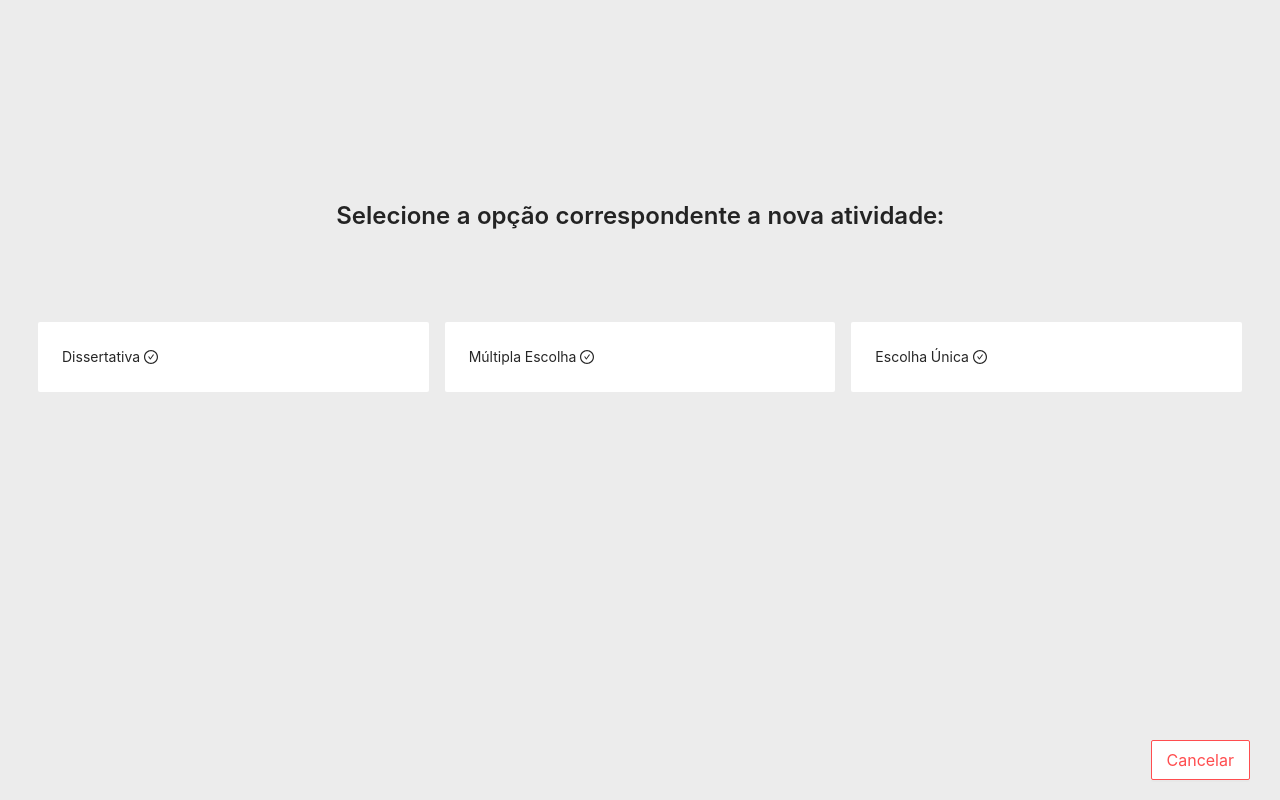
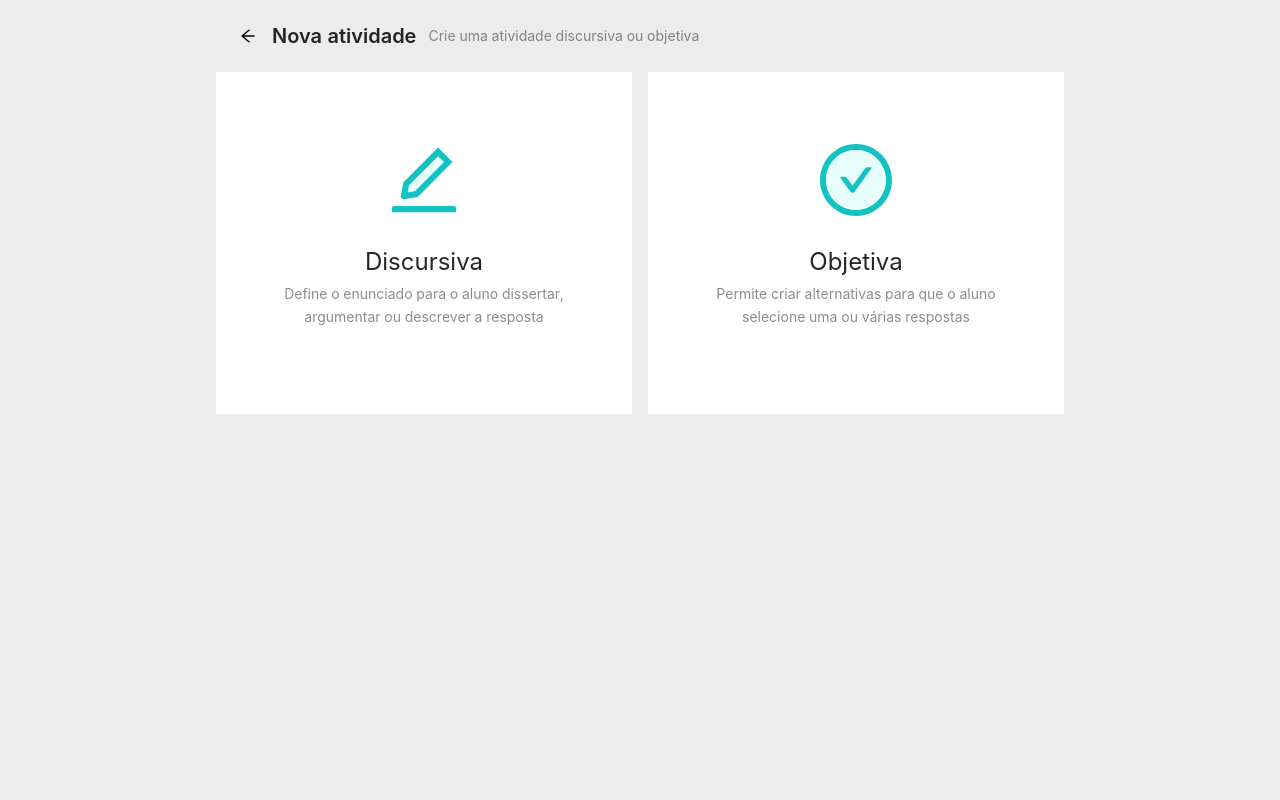
Before and after one commit to pedropereirahg/act-app, a Next.js app: page /activity-creation in a window 1280 px wide. Built offline with nearby package versions, Linux system fonts and the light colour scheme.

Commit message:
chore: improvements on create activity page - select type of activity

```diff
--- a/package.json
+++ b/package.json
@@ -9,6 +9,7 @@
     "lint": "next lint"
   },
   "dependencies": {
+    "@ant-design/colors": "^6.0.0",
     "@ant-design/icons": "^4.7.0",
     "antd": "^4.20.3",
     "next": "12.1.6",
--- a/src/components/TypeOfActivity/TypeOfActivity.module.scss
+++ /dev/null
@@ -1,15 +0,0 @@
-.cardWrapper {
-  padding: 200px 30px 20px 30px;
-  height: 100%;
-  width: 100%;
-  display: flex;
-  align-items: center;
-  flex-direction: column;
-}
-
-.card :hover {
-  cursor: pointer;
-  color: rgb(0, 146, 255);
-  ;
-
-}
--- a/src/components/TypeOfActivity/index.js
+++ b/src/components/TypeOfActivity/index.js
@@ -1,43 +1,45 @@
 import * as React from 'react';
-import { Row, Col, Card, Typography, Button } from 'antd';
 import Link from 'next/link';
-import { CheckCircleOutlined } from '@ant-design/icons';
-import styles from './TypeOfActivity.module.scss';
+import { Row, Col, Card, Result, Typography } from 'antd';
+import { EditTwoTone, CheckCircleTwoTone } from '@ant-design/icons';
+import { cyan } from '@ant-design/colors';
 
 function TypeOfActivity() {
   return (
-    <div className={styles.cardWrapper}>
-      <Typography.Title strong level={3}>Selecione a opção correspondente a nova atividade:</Typography.Title>
-      <Row gutter={16} justify="center" align="middle" style={{ height: '100%', width: '100%' }}>
+    <React.Fragment>
+      <Row gutter={16} justify="center" align="middle">
         <Col span={8}>
           <Link href={'/essay-question'}>
-            <Card bordered={false} className={styles.card}>
-              Dissertativa <CheckCircleOutlined />
+            <Card bordered={false} hoverable={true}>
+              <Result
+                icon={<EditTwoTone twoToneColor={cyan.primary} />}
+                title="Discursiva"
+                subTitle={
+                  <Typography.Paragraph type="secondary" ellipsis={{ rows: 2 }}>
+                    Define o enunciado para o aluno dissertar, argumentar ou descrever a resposta
+                  </Typography.Paragraph>
+                }
+              />
             </Card>
           </Link>
         </Col>
         <Col span={8}>
           <Link href={'/'}>
-            <Card bordered={false} className={styles.card}>
-              Múltipla Escolha <CheckCircleOutlined />
-            </Card>
-          </Link>
-        </Col>
-        <Col span={8}>
-          <Link href={'/'}>
-            <Card bordered={false} className={styles.card}>
-              Escolha Única <CheckCircleOutlined />
+            <Card bordered={false} hoverable={true}>
+              <Result
+                icon={<CheckCircleTwoTone twoToneColor={cyan.primary} />}
+                title="Objetiva"
+                subTitle={
+                  <Typography.Paragraph type="secondary" ellipsis={{ rows: 2 }}>
+                    Permite criar alternativas para que o aluno selecione uma ou várias respostas
+                  </Typography.Paragraph>
+                }
+              />
             </Card>
           </Link>
         </Col>
       </Row>
-      <Row align="bottom" style={{ height: '800px', width: '100%' }}>
-        <Col span={24} align='end'>
-          <Button size={'large'} href={'/'} danger>Cancelar</Button>
-        </Col>
-      </Row>
-
-    </div>
+    </React.Fragment>
   )
 };
 
--- a/src/pages/activity-creation.tsx
+++ b/src/pages/activity-creation.tsx
@@ -1,4 +1,6 @@
 import { Fragment } from 'react';
+import Router from 'next/router';
+import { Row, Col, PageHeader } from 'antd';
 
 import Metadata from '../components/Metadata/index'
 import TypeOfActivity from '../components/TypeOfActivity';
@@ -6,7 +8,16 @@ import TypeOfActivity from '../components/TypeOfActivity';
 const ActivityCreationPage = () => {
   return (
     <Fragment>
-      <Metadata title={'Criar Atividade'} />
+      <Metadata title={'Nova atividade'} />
+      <Row gutter={16} justify="center" align="middle">
+        <Col span={16}>
+          <PageHeader
+            onBack={() => Router.back()}
+            title="Nova atividade"
+            subTitle="Crie uma atividade discursiva ou objetiva"
+          />
+        </Col>
+      </Row>
       <TypeOfActivity />
     </Fragment>
   )
```
